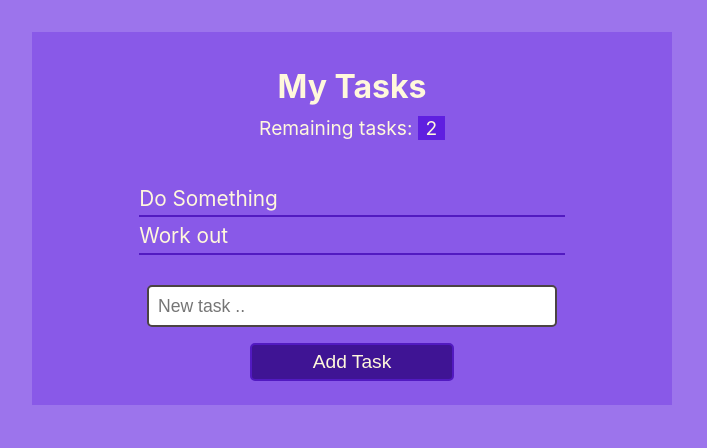
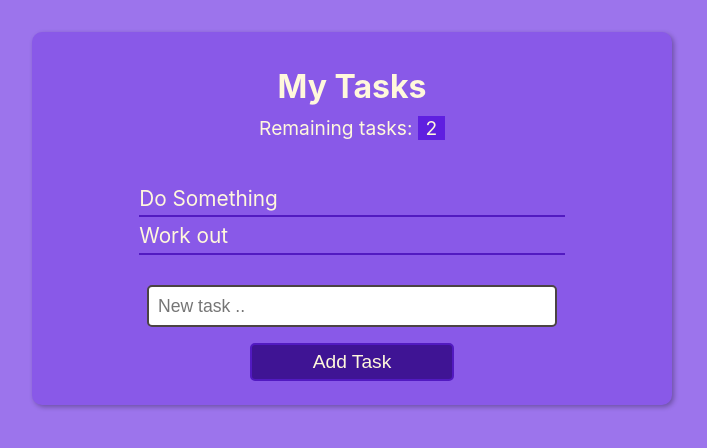
Before and after one commit to Gurveen-codes/task-keeper, a React (Create React App) app: page / in a window 1280 px wide. Shown: the top 448 px of the page, without its empty margins (288-995 px from the left). Built offline with nearby package versions, Linux system fonts and the light colour scheme.

Commit message:
Add Theme Context

```diff
--- a/src/index.css
+++ b/src/index.css
@@ -37,9 +37,10 @@ body {
 	margin: 2em auto;
 	text-align: center;
 	padding: 0.2rem 0 0.5rem 0;
+	border-radius: 10px;
 	background-color: var(--bg-primary);
 	color: var(--font-color);
-	box-shadow: 0 0 0 100vw var(--bg-secondary);
+	box-shadow: 2px 2px 5px 0 rgba(0, 0, 0, 0.3), 0 0 0 100vw var(--bg-secondary);
 }
 
 .navbar {
```
Also changed, not shown: src/contexts/ThemeContext.js (added, +18 -0 lines).
